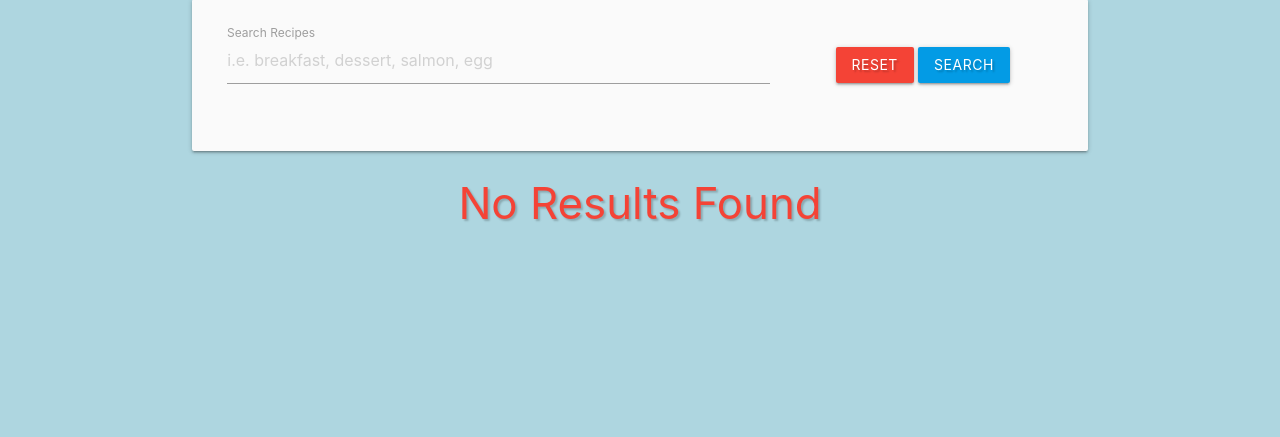
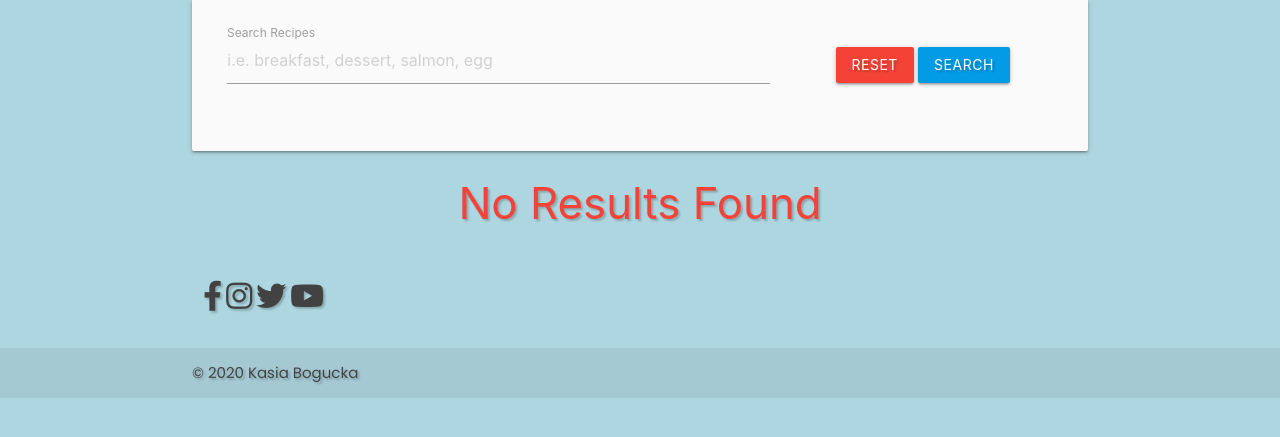
Before and after one commit to Code-Institute-Submissions/kasias-KETO-cookbook, a Flask app: page /search in a window 1280 px wide. Shown: the part 310-747 px from the top of the page. Run offline with Flask 2, Linux system fonts and the light colour scheme; data that the repository does not hold is empty; some libraries are stand-ins or nearby versions.

Commit message:
Footer moved to the base and stripped to minimum

```diff
--- a/static/css/style.css
+++ b/static/css/style.css
@@ -27,15 +27,21 @@ nav ul a{
 .fa-bars:before{
     color:brown;
 }
+/*About - adding shadows to images*/
+
+img.responsive-img,
+div.parallax-container{
+    box-shadow: 8px 9px 8px rgba(0, 0, 0, 0.2)
+}
+
 /* About - Titles styling */
-
 h2.header{
     text-align: center;
+    font-family: 'Poppins', sans-serif;
 }
 
 
 /*About - Testimonials styling*/
-
 .testimonial{
     height:80px;
     width:160px;
@@ -44,9 +50,23 @@ h2.header{
     position:absolute;
     z-index: 99999;
 }
-
+/*media query to remove the z-index*/
 @media only screen and (max-device-width : 480px) {
     .testimonial {
         position: relative;
     }
 }
+
+
+/*Footer*/
+
+.page-footer{
+     font-family: 'Poppins', sans-serif;
+     text-shadow: 2px 2px 2px rgba(0, 0, 0, 0.212);
+
+}
+
+ul li{
+    display:inline-block;
+    margin: 0 auto!important;
+ }
--- a/templates/base.html
+++ b/templates/base.html
@@ -93,5 +93,27 @@
         <script src="{{ url_for('static', filename='js/script.js') }}"></script>
         {% block scripts %} {% endblock %}
     </body>
+    <footer class="page-footer transparent">
+        <div class="container ">
+            <div class="row">
 
+                <div class="col s12 text-center">
+
+                    <ul>
+                        <li><a class="grey-text text-darken-3 lighten-3" href="#!"><i class="fab fa-facebook-f fa-2x"></i></a></li>
+                        <li><a class="grey-text text-darken-3 lighten-3" href="#!"><i class="fab fa-instagram fa-2x"></i></a></li>
+                        <li><a class="grey-text text-darken-3 lighten-3" href="#!"><i class="fab fa-twitter fa-2x"></i></a></li>
+                        <li><a class="grey-text text-darken-3 lighten-3" href="#!"><i class="fab fa-youtube fa-2x"></i></a></li>
+                    </ul>
+                </div>
+            </div>
+        </div>
+        <div class="footer-copyright grey-text text-darken-3 lighten-3">
+            <div class="container">
+                © 2020 Kasia Bogucka
+
+
+            </div>
+        </div>
+    </footer>
 </html>
```
Also changed, not shown: templates/about.html (+6 -30 lines).
